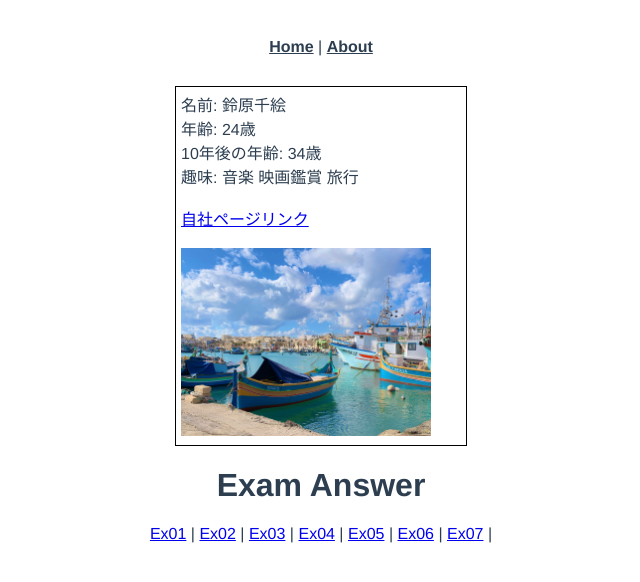
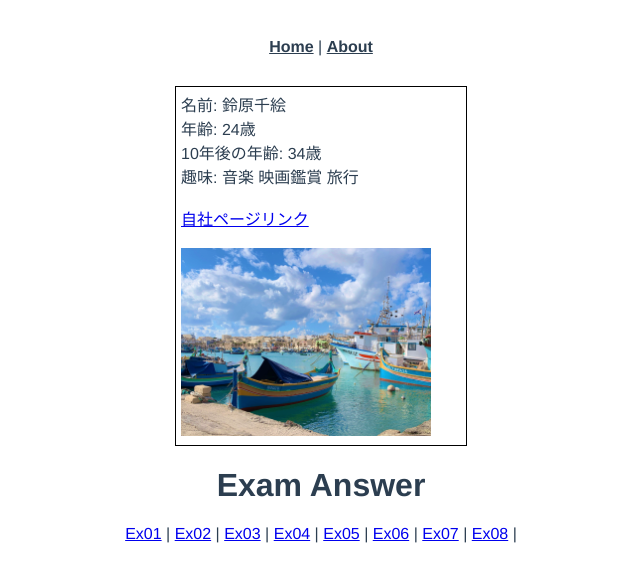
Before and after one commit to suzu1997/ex-vue-beginner, a Vue app: page /ex01 in a window 1280 px wide. Shown: the top 582 px of the page, without its empty margins (319-959 px from the left). Built offline with nearby package versions, Linux system fonts and the light colour scheme.

Commit message:
演習8のためのルーティングを設定

```diff
--- a/src/App.vue
+++ b/src/App.vue
@@ -13,6 +13,7 @@
     <router-link to="/ex05">Ex05</router-link> |
     <router-link to="/ex06">Ex06</router-link> |
     <router-link to="/ex07">Ex07</router-link> |
+    <router-link to="/ex08">Ex08</router-link> |
   </div>
 </template>
 
--- a/src/router/index.ts
+++ b/src/router/index.ts
@@ -47,6 +47,10 @@ const routes: Array<RouteConfig> = [
     path: '/ex07',
     component: () => import('../views/Ex07.vue'),
   },
+  {
+    path: '/ex08',
+    component: () => import('../views/Ex08.vue'),
+  },
 ];
 
 const router = new VueRouter({
```
